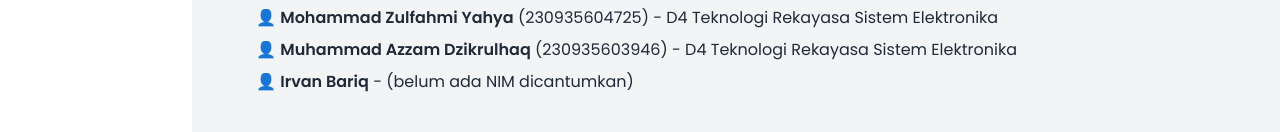
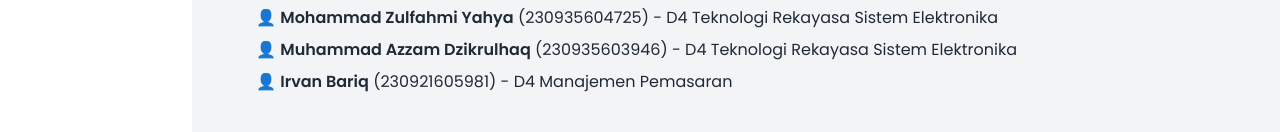
Before and after one commit to Fambkk/Literanet-Website, a plain HTML site: page tentang.html in a window 1280 px wide. Shown: the part 822-954 px from the top of the page. Drawn offline with nearby package versions, Linux system fonts and the light colour scheme.

Commit message:
tentang.html

```diff
--- a/tentang.html
+++ b/tentang.html
@@ -63,7 +63,7 @@
           <li>👤 <strong>Revansyah Armadito</strong> (230925606464) - D4 Teknologi Rekayasa Sistem Elektronika</li>
           <li>👤 <strong>Mohammad Zulfahmi Yahya</strong> (230935604725) - D4 Teknologi Rekayasa Sistem Elektronika</li>
           <li>👤 <strong>Muhammad Azzam Dzikrulhaq</strong> (230935603946) - D4 Teknologi Rekayasa Sistem Elektronika</li>
-          <li>👤 <strong>Irvan Bariq</strong> - (belum ada NIM dicantumkan)</li>
+          <li>👤 <strong>Irvan Bariq</strong> (230921605981) - D4 Manajemen Pemasaran</li>
         </ul>
       </div>
     </div>
```
